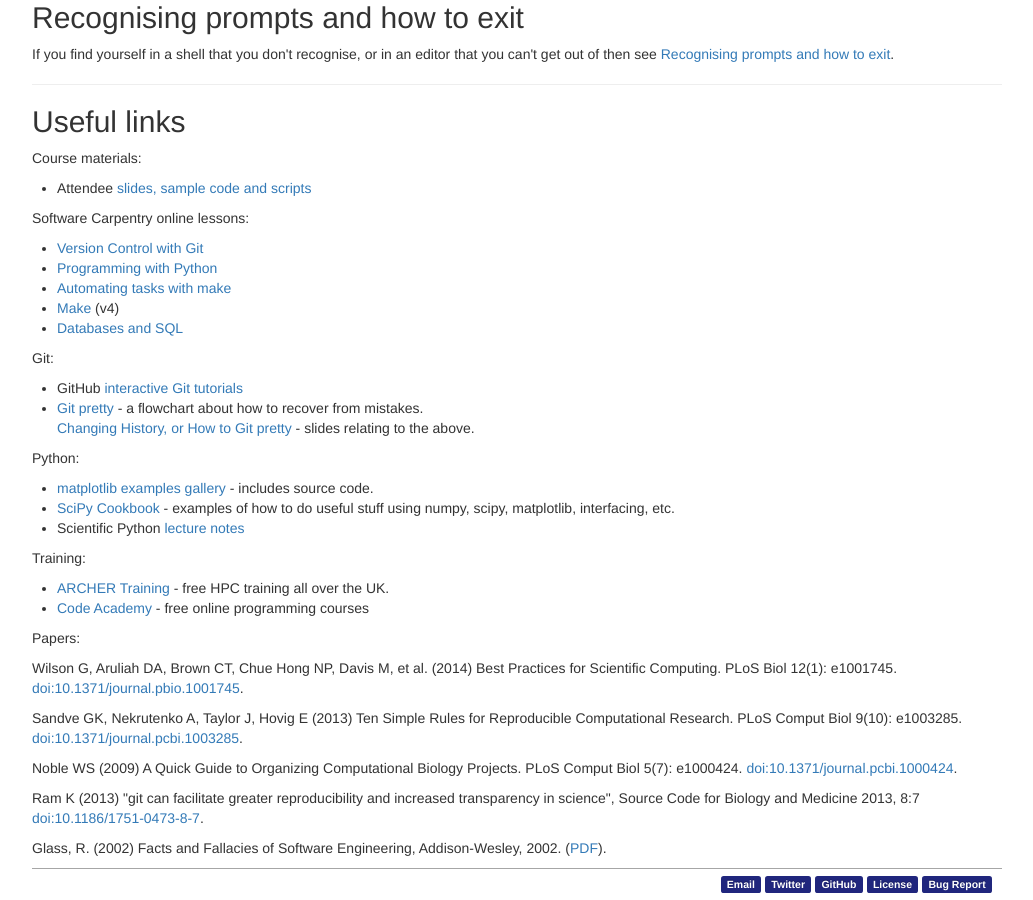
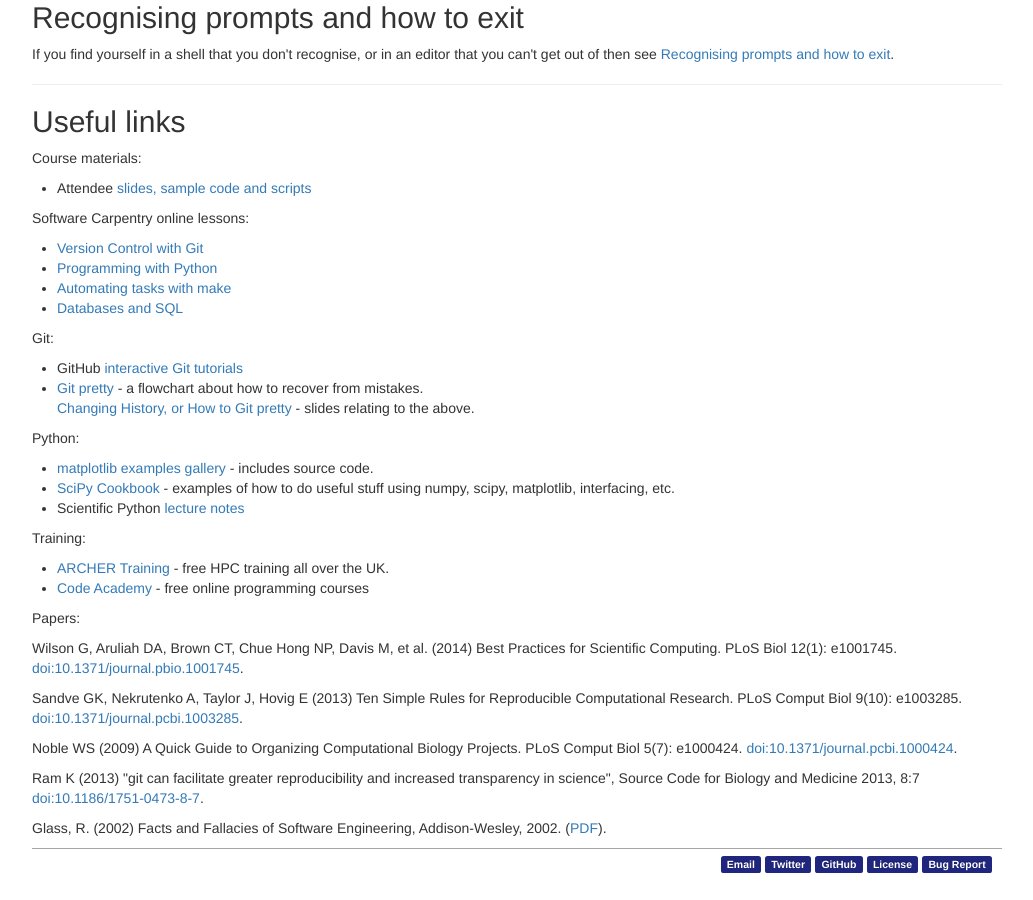
Before and after one commit to gperu/2016-06-09-Belfast, a Jekyll site: the page built from index.html, in a window 1280 px wide and 900 px high, scrolled down 5632 px. Shown: the whole window, without its empty margins (168-1201 px from the left). Built offline with Jekyll 4.4.1, drawn with Linux system fonts in a browser that asks for light colours.

Commit message:
Correct lesson links

```diff
--- a/index.html
+++ b/index.html
@@ -165,7 +165,7 @@
       <li>Resolving conflicts</li>
       <li>Open licenses</li>
       <li>Where to host work, and why</li>
-      <li><a href="novice/ref/02-git.html">Reference...</a></li>
+      <li><a href="http://hpcarcher.github.io/git-novice/">Reference...</a></li>
     </ul>
   </div>
   <div class="span6">
@@ -178,7 +178,7 @@
       <li>Loops and conditionals: <code>for</code>, <code>if</code>, <code>else</code>, ...</li>
       <li>Defensive programming</li>
       <li>Using Python from the command line</li>
-      <li><a href="novice/ref/03-python.html">Reference...</a></li>
+      <li><a href="http://swcarpentry.github.io/python-novice-inflammation/">Reference...</a></li>
     </ul>
   </div>
 </div>
@@ -192,7 +192,7 @@
       <li>Automatic Variables and Wildcards</li>
       <li>Patterns</li>
       <li>Variables</li>
-      <li><a href="intermediate/make/reference.html">Reference...</a></li>
+      <li><a href="http://swcarpentry.github.io/make-novice/">Reference...</a></li>
     </ul>
   </div>
   <div class="span6">
@@ -279,10 +279,9 @@
 Software Carpentry online lessons:
 </p>
 <ul>
-<li><a href="novice/git/index.html">Version Control with Git</a></li>
-<li><a href="novice/python/index.html">Programming with Python</a></li>
-<li><a href="intermediate/make/">Automating tasks with make</a></li>
-<li><a href="http://software-carpentry.org/v4/make/index.html">Make</a> (v4)</li>
+<li><a href="http://swcarpentry.github.io/git-novice/">Version Control with Git</a></li>
+<li><a href="http://swcarpentry.github.io/python-novice-inflammation/">Programming with Python</a></li>
+<li><a href="http://swcarpentry.github.io/make-novice/">Automating tasks with make</a></li>
 <li><a href="http://swcarpentry.github.io/sql-novice-survey/">Databases and SQL</a></li>
 </ul>
 <p>
```
